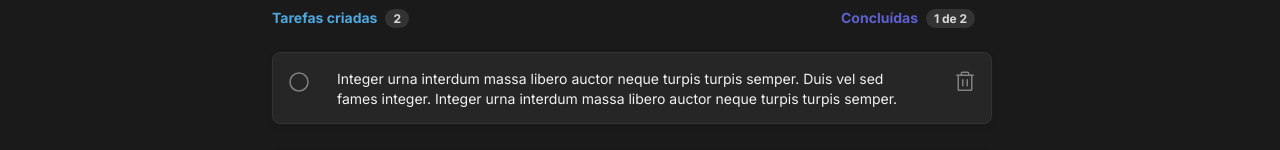
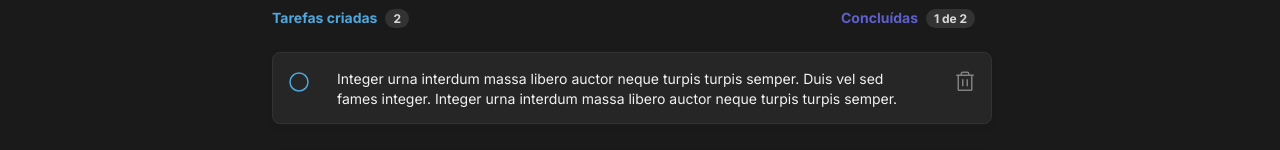
Before and after one commit to lmartinhao/react-todo-list, a React (Vite) app: page / in a window 1280 px wide. Shown: the part 282-432 px from the top of the page. Built offline with nearby package versions, Linux system fonts and the light colour scheme.

Commit message:
adding pointer cursor

```diff
--- a/src/components/Task.module.css
+++ b/src/components/Task.module.css
@@ -27,6 +27,7 @@
   margin-bottom: 1.875rem;
   width: 1.5rem;
   height: 1.5rem;
+  cursor: pointer;
 }
 
 .task > span {
@@ -34,6 +35,10 @@
   font-weight: 400;
   font-size: 0.875rem;
   line-height: 140%;
+}
+
+.removeTaskIcon {
+  cursor: pointer;
 }
 
 .removeTaskIcon:hover {
--- a/src/components/Task.tsx
+++ b/src/components/Task.tsx
@@ -39,7 +39,7 @@
     } else {
       return (
         <div className={styles.task}>
-          <Circle onClick={handleCompleteTask}/>
+          <Circle onClick={handleCompleteTask} className={styles.taskCheckCircleIcon} />
           <span className={styles.openTask}>{content}</span>
           <Trash onClick={handleDeleteTask} className={styles.removeTaskIcon} size={20}/>
         </div>
--- a/src/components/TaskDisplay.module.css
+++ b/src/components/TaskDisplay.module.css
@@ -112,4 +112,5 @@
   justify-content: center;
 
   gap: 0.5rem;
+  cursor: pointer;
 }
```
